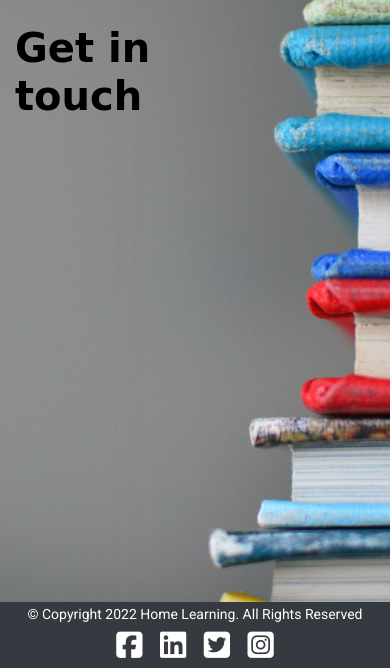
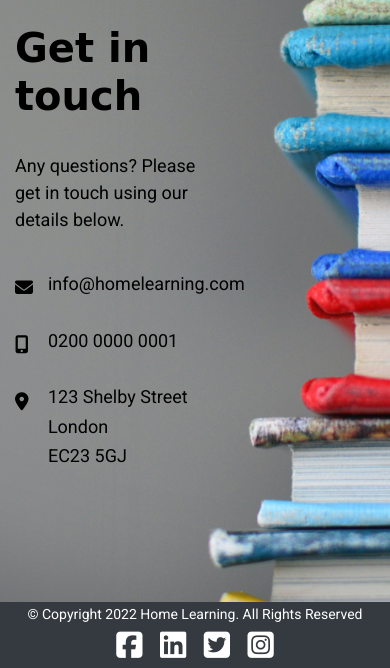
Before and after one commit to Sarah-LB/HomeLearning, a Django app: page /contact/ in a window 390 px wide. Shown: the part 176-844 px from the top of the page. Run offline with Django 3.2, Linux system fonts and the light colour scheme; some libraries are stand-ins or nearby versions; some web fonts are replaced.

Commit message:
add content to contact us page and media queries for smaller screens

```diff
--- a/contact/templates/contact/contact.html
+++ b/contact/templates/contact/contact.html
@@ -11,12 +11,52 @@
 
 {% block content %}
     <div class="container">
-        <div class="row">
+        <div class="row mb-4">
             <div class="col-7 col-sm-6">
                 <h1 class="black-subheading-font">
                     Get in touch
                 </h1>
             </div>
         </div>
+        <div class="row mb-4">
+            <div class="col-7 col-sm-6">
+                <p class="lead text-black contact-us">
+                    Any questions?  Please get in touch using our details below.
+                </p>
+            </div>
+        </div>
+        <div class="row contact-us text-black">
+            <div class="col-7 col-sm-6">
+                <div class="row no-gutters contactmap-list">
+                    <div class="col-2">
+                        <i class="fas fa-lg fa-envelope"></i>
+                    </div>
+                    <div class="col-10">
+                        <h2>info@homelearning.com</h2>
+                    </div>
+                </div>
+                <br>
+                <div class="row no-gutters contactmap-list">
+                    <div class="col-2">
+                        <i class="fas fa-lg fa-mobile-alt"></i>
+                    </div>
+                    <div class="col-10">
+                        <h2>0200 0000 0001</h2>
+                    </div>
+                </div>
+                <br>
+                <div class="row no-gutters">
+                    <div class="col-2">
+                        <i class="fas fa-lg fa-map-marker-alt"></i>
+                    </div>
+                    <div class="col-10">
+                        <h2>123 Shelby Street</h2>
+                        <h2>London</h2>
+                        <h2>EC23 5GJ</h2>
+                    </div>
+                </div>
+            </div>
+        </div>
     </div>
+
 {% endblock %}
--- a/static/css/base.css
+++ b/static/css/base.css
@@ -409,6 +409,15 @@ input[name='q']::placeholder {
         }
     }
 
+/* adjust text size on contact us page on smaller screens */
+@media (max-width: 600px) {
+    .contact-us,
+    .contact-us i,
+    .contact-us h2 {
+        font-size:large;
+        }
+    }
+
 /* stop delivery banner text wrapping on small screens */
 
 @media (max-width: 911px) {
```
